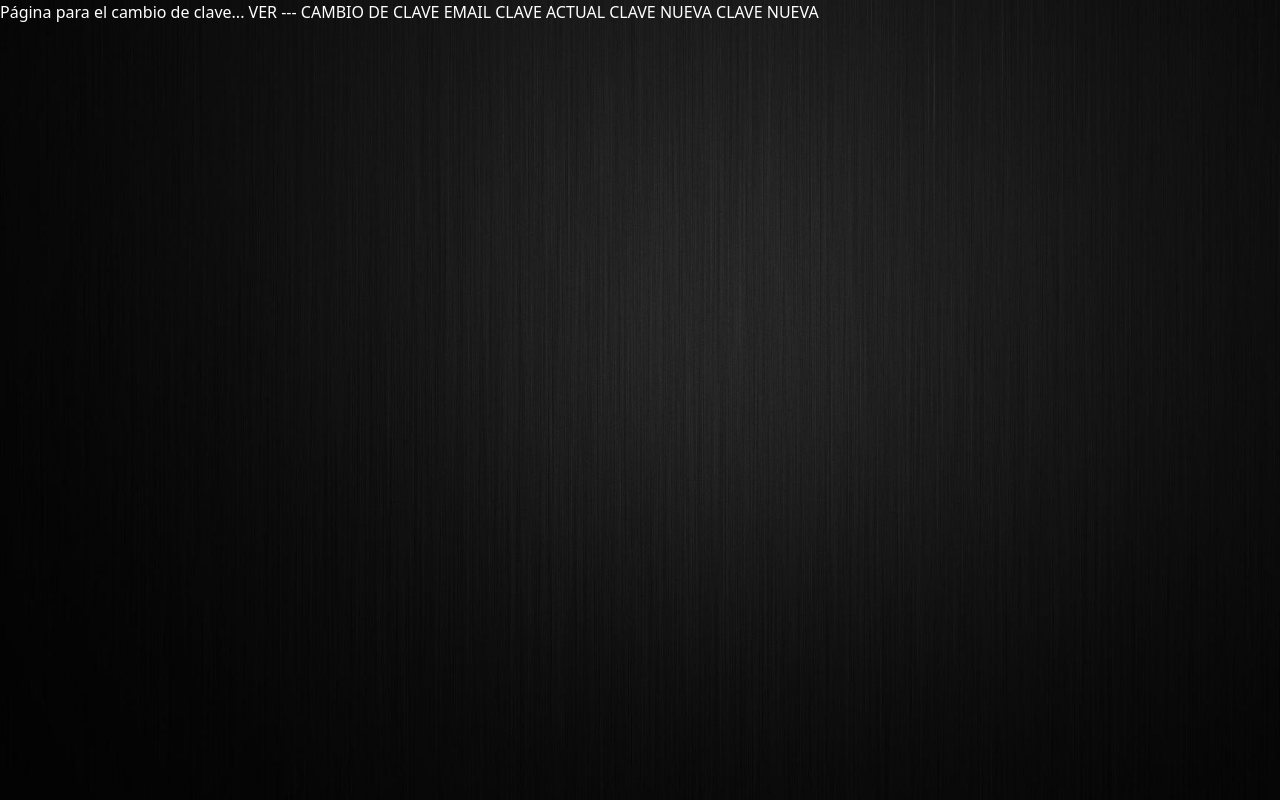
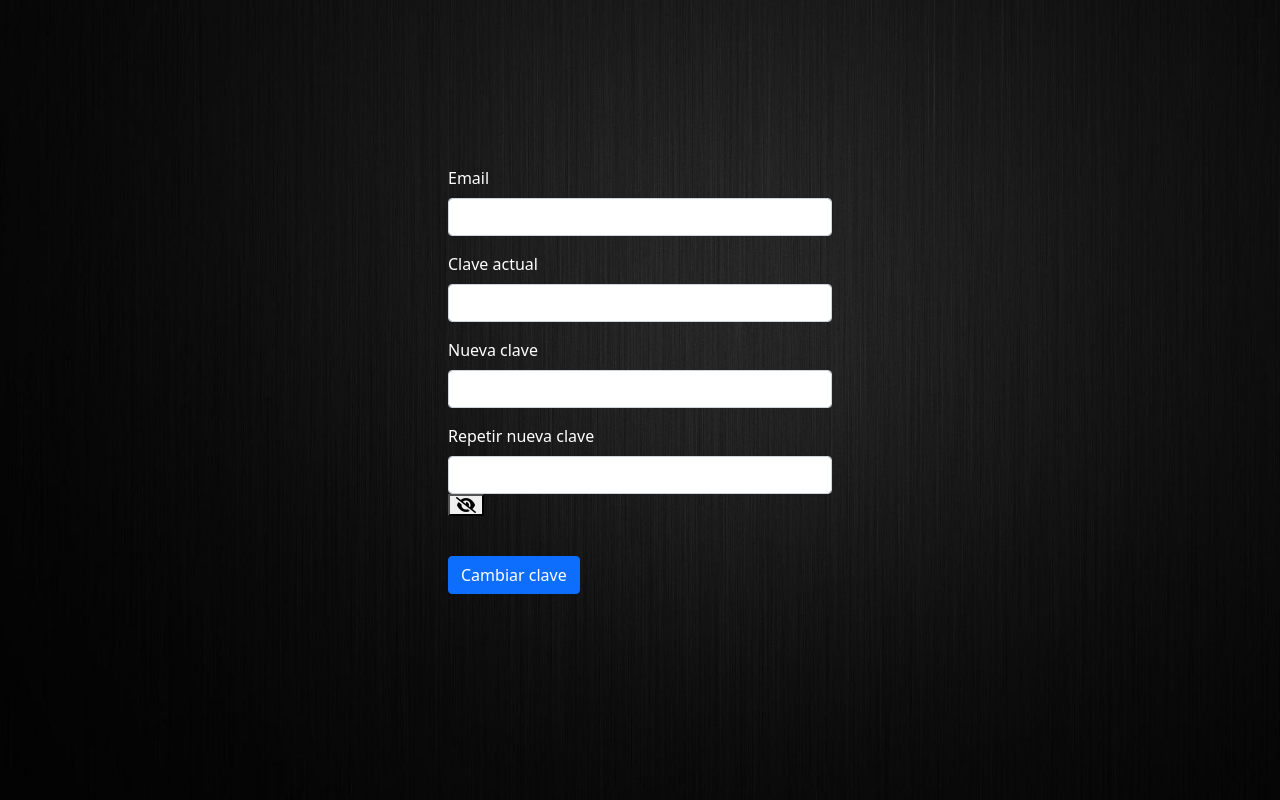
Before and after one commit to cfabregat/QueCenamos, a PHP site: page /cambiar_clave.php in a window 1280 px wide. Run offline with PHP 8.4, Linux system fonts and the light colour scheme; some libraries are stand-ins or nearby versions.

Commit message:
Cambios en diseño de tabla y boton "cambiar clave"

```diff
--- a/cambiar_clave.php
+++ b/cambiar_clave.php
@@ -15,18 +15,78 @@
     <link href="https://cdn.jsdelivr.net/npm/bootstrap@5.1.3/dist/css/bootstrap.min.css" rel="stylesheet" integrity="sha384-1BmE4kWBq78iYhFldvKuhfTAU6auU8tT94WrHftjDbrCEXSU1oBoqyl2QvZ6jIW3" crossorigin="anonymous">
 <!-- LINK CSS -->
     <link rel="stylesheet" href="css/estilos.css">
+    <link rel="stylesheet" href="css/estilosForm.css">
 
-Página para el cambio de clave...
-VER
 
---- CAMBIO DE CLAVE
-EMAIL
-CLAVE ACTUAL
 
-CLAVE NUEVA
-CLAVE NUEVA
+<!--
+<div class="modal fade " id="cambiarClave" tabindex="-1" aria-labelledby="exampleModalLabel" aria-hidden="true">
+    <div class="modal-dialog modal-dialog-centered">
+        <div class="modal-content">
+            <div class="modal-header">
+                <h5 class="modal-title" id="exampleModalLabel">Iniciar sesion</h5>
+                <button type="button" class="btn-close" data-bs-dismiss="modal" aria-label="Close"></button>
+            </div>
+            <div class="modal-body">
+                <form>
+                    <div class="mb-3">
+                    <label for="exampleInputEmail1" class="form-label">Email</label>
+                    <input type="email" class="form-control" id="exampleInputEmail1" aria-describedby="emailHelp">
+                    </div>
+                    <div class="mb-3">
+                    <label for="exampleInputPassword1" class="form-label">Clave actual</label>
+                    <input type="password" class="form-control" id="exampleInputPassword1">
+                    </div>
+
+                    <label for="inputPassword5" class="form-label">Nueva clave</label>
+                    <input type="password" id="inputPassword5" class="form-control" aria-describedby="passwordHelpBlock">
+
+                    <label for="inputPassword5" class="form-label">Repetir nueva clave</label>
+                    <input type="password" id="inputPassword5" class="form-control" aria-describedby="passwordHelpBlock">
+                    <br>
+                    <button type="submit" class="btn btn-primary">Cambiar clave</button>
+                </form>
+            </div>
+            <div class="modal-footer">
+                <button type="button" class="btn btn-secondary" data-bs-dismiss="modal">Cancelar</button>
+                <button type="button" class="btn btn-primary">Iniciar sesion</button>
+            </div>
+        </div>
+    </div>
+</div> -->
+
+
+<form>
+    <div class="mb-3">
+        <label for="exampleInputEmail1" class="form-label">Email</label>
+        <input type="email" class="form-control" id="exampleInputEmail1" aria-describedby="emailHelp">
+    </div>
+    <div class="mb-3">
+        <label for="exampleInputPassword1" class="form-label">Clave actual</label>
+        <input type="password" class="form-control" id="exampleInputPassword1">
+    </div>
+
+    <div class="mb-3">
+        <label for="inputPassword5" class="form-label">Nueva clave</label>
+        <input type="password" id="inputPassword5" class="form-control" aria-describedby="passwordHelpBlock">
+    </div>
+
+    <div class="mb-3">
+        <label for="inputPassword5" class="form-label">Repetir nueva clave</label>
+        <div>
+            <input type="password" id="inputPassword5" class="form-control" aria-describedby="passwordHelpBlock">
+            <button type="button"><i class="fa-solid fa-eye-slash"></i></button>
+        </div>
+    </div>
+    <br>
+    <button type="submit" class="btn btn-primary">Cambiar clave</button>
+</form>
+
 
 <!-- JAVASCRIPT DE BOOTSTRAP -->
 <script src="https://cdn.jsdelivr.net/npm/bootstrap@5.0.0-beta1/dist/js/bootstrap.bundle.min.js" integrity="sha384-ygbV9kiqUc6oa4msXn9868pTtWMgiQaeYH7/t7LECLbyPA2x65Kgf80OJFdroafW" crossorigin="anonymous"></script>
+<!-- JAVASCRIPT DE FONTAWESOME -->
+<script src="https://kit.fontawesome.com/4a51d70254.js" crossorigin="anonymous"></script>
+
 </body>
 </html>
--- a/css/estilos.css
+++ b/css/estilos.css
@@ -1,7 +1,7 @@
-*{
-    /* padding: 0; */
-    /* margin: 0; */
-}
+/* *{
+    padding: 0;
+    margin: 0;
+} */
 
 body{
     background-image: url(../recursos/fondoPrueba.jpg);
@@ -13,24 +13,27 @@ body{
     background-attachment: fixed;
 }
 
-/*      ESTILOS SECCION "Que cenamos" + Login     */
+/*            ESTILOS SECCION "Que cenamos" + Login            */
 
 .seccionPrincipal{
     display: flex;
     align-items: center;
     justify-content: space-around;
+
+    padding: 1.7% 0 2.4% 0;
 }
 
 #h1QueCenamos{
     font-size: 4.3rem;
     font-family:'Gill Sans', 'Gill Sans MT', Calibri, 'Trebuchet MS', sans-serif;
 
+    /* Background con logo */
+    /* background-image: url(../recursos/fotoLogo.jpg);
+    background-size: 25vw;
+    background-attachment: fixed;
+    border-radius: 11px; */
 }
-.fotoLogo{
-    padding-right: 5%;
-    height: 5vw;
 
-}
 #h4Usuario{
     display: flex;
     flex-direction: column;
@@ -72,7 +75,8 @@ body{
     background-color: transparent;
 } */
 
-/*          ESTILOS DE LAS TABS            */
+
+/*            ESTILOS DE LAS TABS            */
 #myTab{
     padding: 0;
     margin: 0;
@@ -91,9 +95,19 @@ body{
     color: black;
 }
 #myTab li button:hover{
-    background-color: rgba(255, 255, 255, 0.912);
-    color: black;
+    background-color: rgba(155, 65, 0, 0.738);
+    /* color: black; */
     /* border: 1px solid white; */
     border-bottom: none;
 
 }
+
+/*            PRIMER TAB            */
+table{
+    background-color: rgba(0, 0, 0, 0.523);
+    color: white !important;
+}
+
+table thead tr{
+    background-color: rgba(155, 65, 0, 0.854);
+}
--- /dev/null
+++ b/css/estilosForm.css
@@ -0,0 +1,3 @@
+form{
+    padding: 13% 35%;
+}
```
Also changed, not shown: index.php (+27 -13 lines), recursos/fotoLogo.jpg (added).
